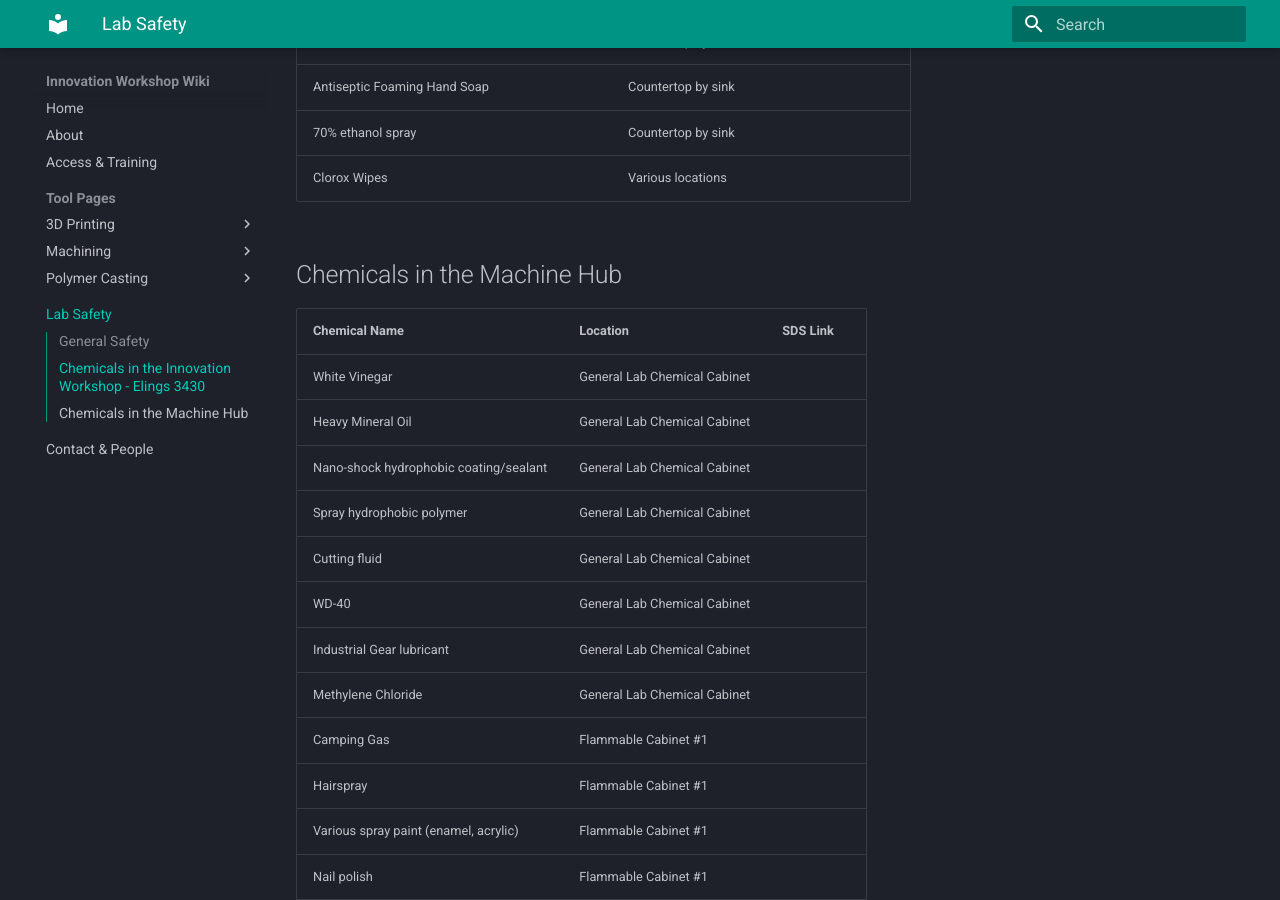
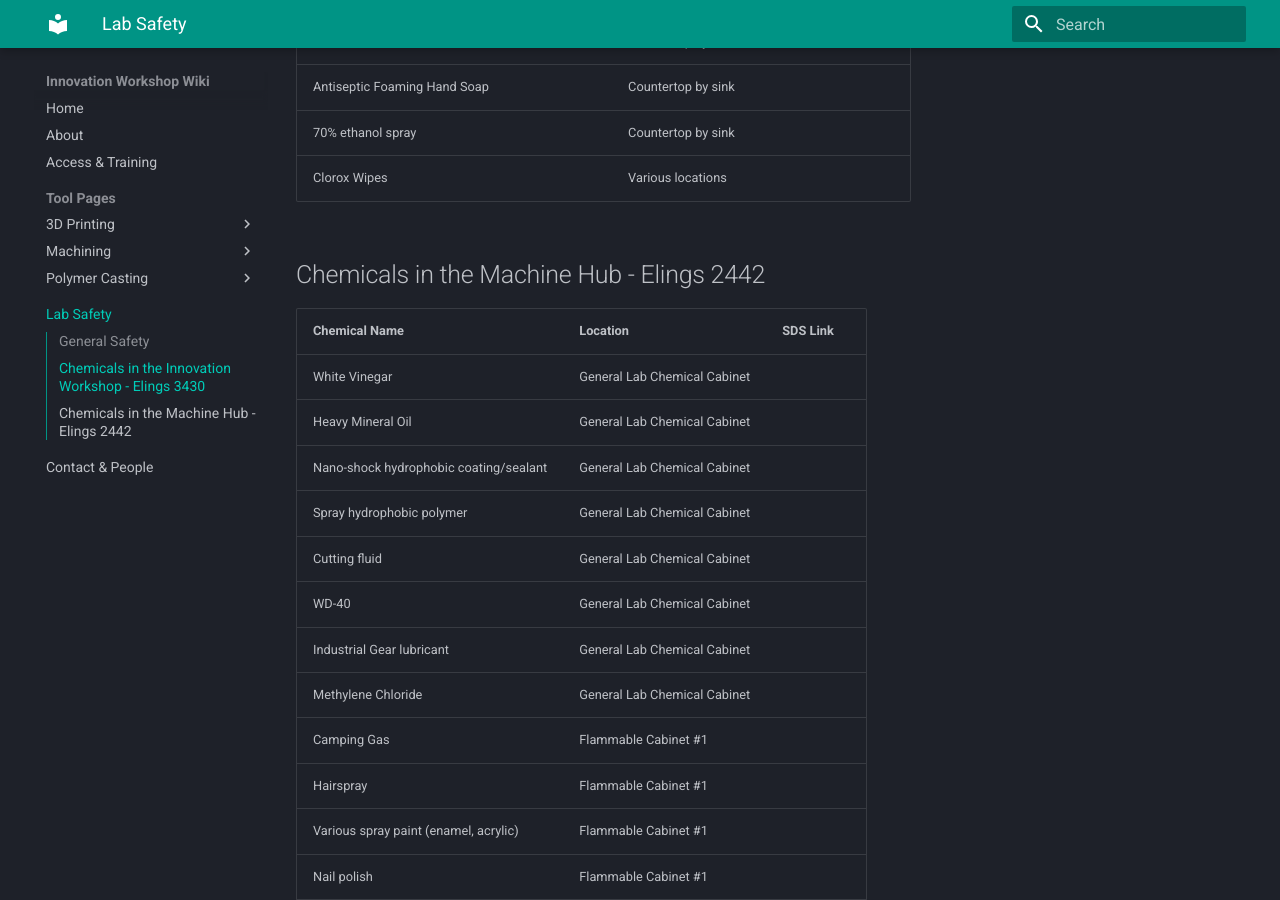
Before and after one commit to ucsb-innovation-workshop/ucsb-innovation-workshop.github.io, an MkDocs documentation site: the page built from docs/safety.md, in a window 1280 px wide and 900 px high, scrolled down 4014 px. Built offline with MkDocs 1.6.1 and Material for MkDocs 9.7.7, drawn with Linux system fonts in a browser that asks for light colours.

Commit message:
Update safety.md

```diff
--- a/docs/safety.md
+++ b/docs/safety.md
@@ -100,7 +100,7 @@ Fire Extinguishers are available by the front door for each lab.
 | 70% ethanol spray | Countertop by sink | |
 | Clorox Wipes | Various locations | |
 
-## Chemicals in the Machine Hub
+## Chemicals in the Machine Hub - Elings 2442
 
 | Chemical Name | Location | SDS Link |
 | --- | --- | --- |
```
